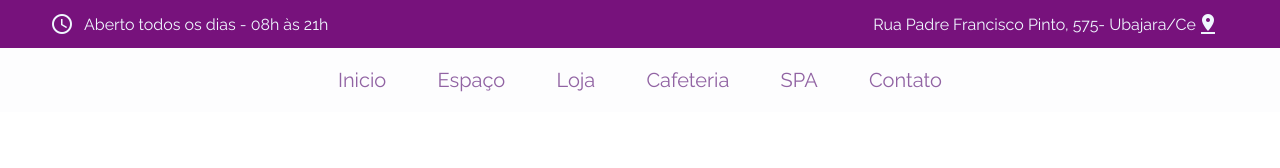
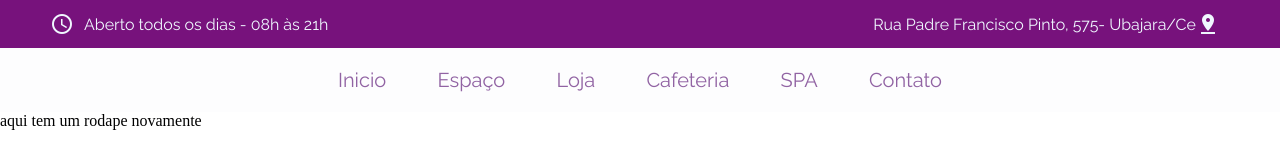
Before and after one commit to mariaemilylima/projeto-de-programa-o-web, a plain HTML site: page espaço aromas e flores/src/index.html in a window 1280 px wide. Drawn offline with Linux system fonts and the light colour scheme.

Commit message:
adicionado rodape 2

```diff
--- a/espaço aromas e flores/src/index.html
+++ b/espaço aromas e flores/src/index.html
@@ -38,5 +38,8 @@
     <section class="fixed">
 
     </section>
+    <footer>
+        aqui tem um rodape novamente
+    </footer>
 </body>
 </html>
```
